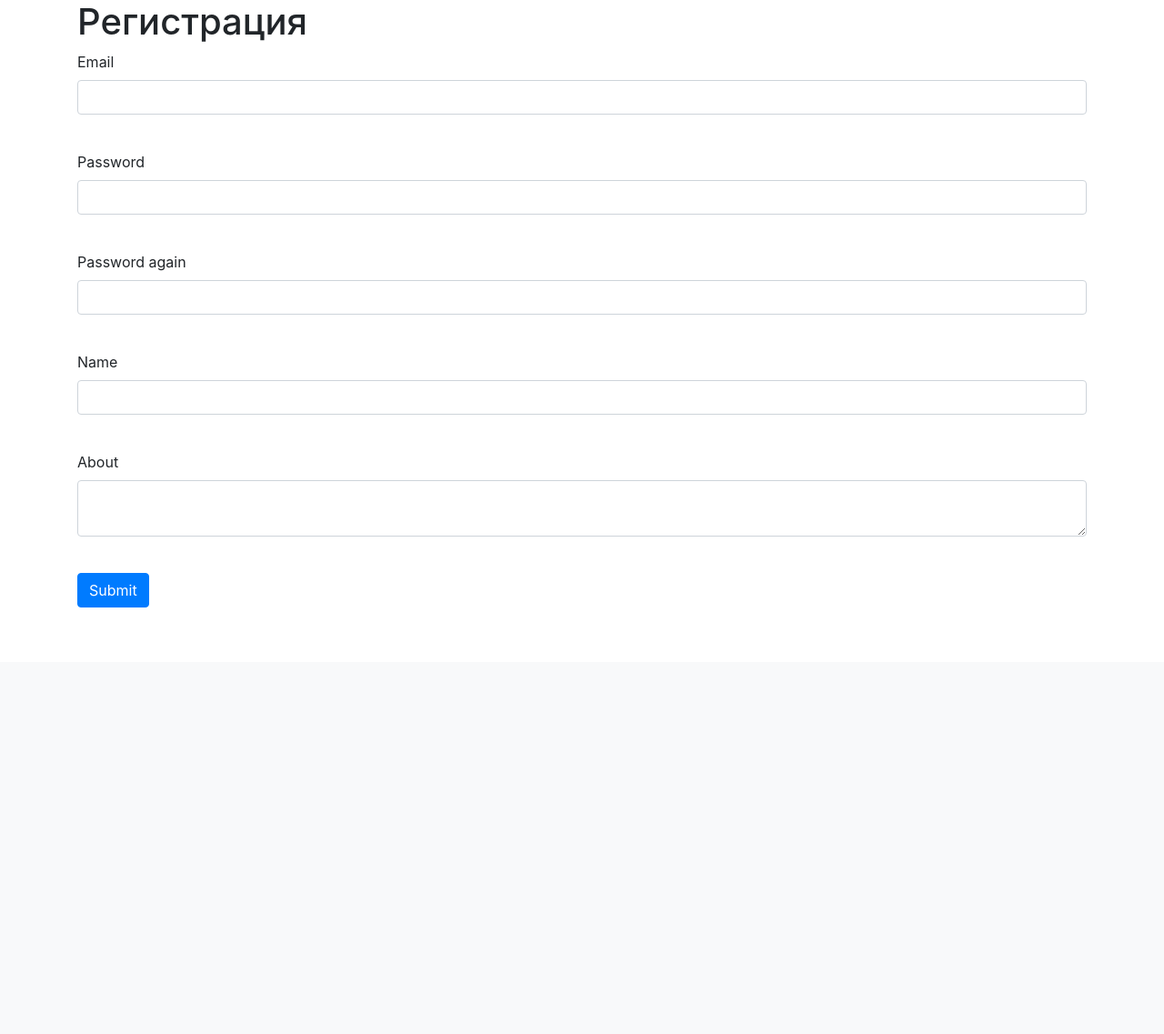
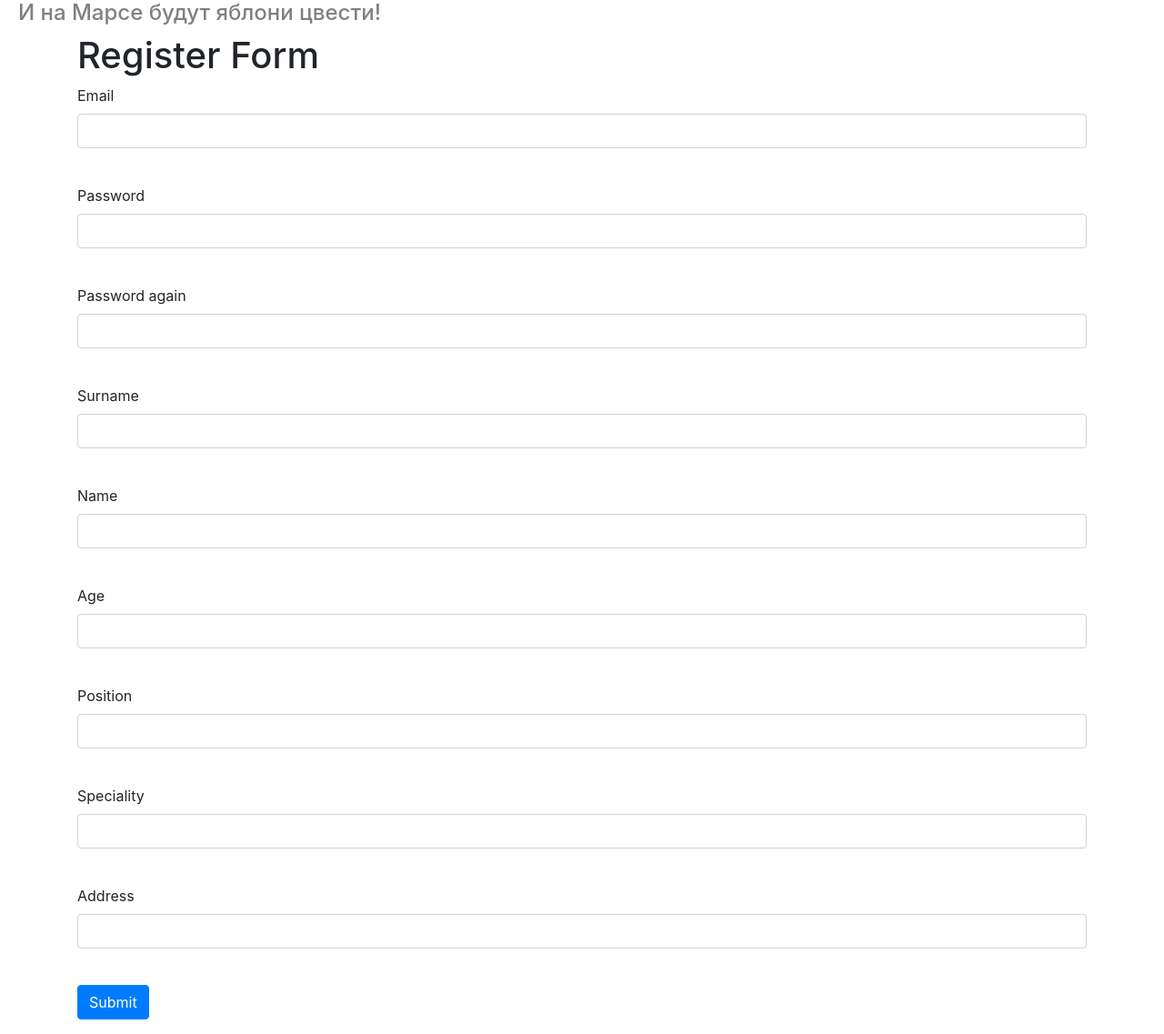
Before and after one commit to tluulw/tluulw-training, a Python web app: template flask/templates/register.html in a window 1280 px wide. Shown: the part 72-1209 px from the top of the page at 91% size. Before the commit the page ends 740 px from the top, so only its background shows below. Run offline with Jinja, Linux system fonts and the light colour scheme; the template is opened without the code that fills it: most values are stand-ins (such as "Sample title", 1, 10 or a date in 2020); form fields are guessed from the names that the template uses; some libraries are stand-ins or nearby versions.

Commit message:
register ++

```diff
--- a/flask/templates/register.html
+++ b/flask/templates/register.html
@@ -1,7 +1,11 @@
 {% extends "base.html" %}
 
+{% block budut %}
+  <h4>И на Марсе будут яблони цвести!</h4>
+{% endblock %}
+
 {% block content %}
-<h1>Регистрация</h1>
+<h1>Register Form</h1>
 <form action="" method="post">
     {{ form.hidden_tag() }}
     <p>
@@ -32,6 +36,15 @@
         {% endfor %}
     </p>
     <p>
+        {{ form.surname.label }}<br>
+        {{ form.surname(class="form-control") }}<br>
+        {% for error in form.surname.errors %}
+            <p class="alert alert-danger" role="alert">
+                {{ error }}
+            </p>
+        {% endfor %}
+    </p>
+    <p>
         {{ form.name.label }}<br>
         {{ form.name(class="form-control") }}<br>
         {% for error in form.name.errors %}
@@ -41,9 +54,36 @@
         {% endfor %}
     </p>
     <p>
-        {{ form.about.label }}<br>
-        {{ form.about(class="form-control") }}<br>
-        {% for error in form.about.errors %}
+        {{ form.age.label }}<br>
+        {{ form.age(class="form-control") }}<br>
+        {% for error in form.age.errors %}
+            <p class="alert alert-danger" role="alert">
+                {{ error }}
+            </p>
+        {% endfor %}
+    </p>
+    <p>
+        {{ form.position.label }}<br>
+        {{ form.position(class="form-control") }}<br>
+        {% for error in form.position.errors %}
+            <p class="alert alert-danger" role="alert">
+                {{ error }}
+            </p>
+        {% endfor %}
+    </p>
+    <p>
+        {{ form.speciality.label }}<br>
+        {{ form.speciality(class="form-control") }}<br>
+        {% for error in form.speciality.errors %}
+            <p class="alert alert-danger" role="alert">
+                {{ error }}
+            </p>
+        {% endfor %}
+    </p>
+    <p>
+        {{ form.address.label }}<br>
+        {{ form.address(class="form-control") }}<br>
+        {% for error in form.address.errors %}
             <p class="alert alert-danger" role="alert">
                 {{ error }}
             </p>
```
Also changed, not shown: flask/data/users.py (+8 -0 lines), flask/forms/user.py (+11 -7 lines), flask/main.py (+40 -2 lines), flask/db/database.db.
